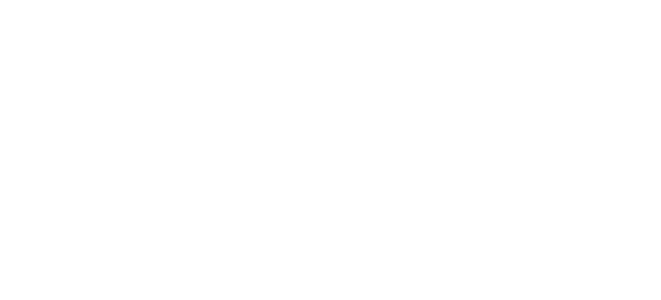
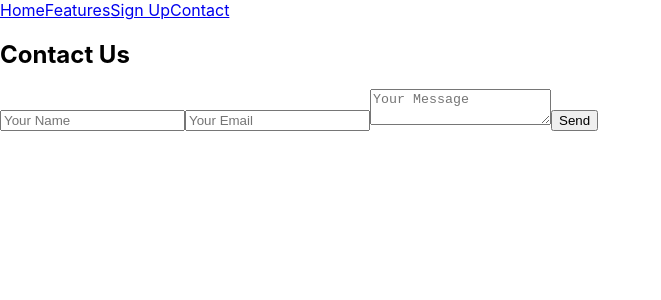
Before and after one commit to rialparmar1777/marketing-website, a React (Create React App) app: page /contact in a window 1280 px wide. Before the commit this address had no page. Shown: the top 300 px of the page, without its empty margins (0-661 px from the left). Built offline with nearby package versions, Linux system fonts and the light colour scheme.

Commit message:
created first regular plain layout

```diff
--- a/src/App.js
+++ b/src/App.js
@@ -1,14 +1,23 @@
 import React from 'react';
 import { BrowserRouter as Router, Route, Routes } from 'react-router-dom';
 import Home from './Home';
+import Navbar from './Navbar';
 import Features from './Features';
+import Landing from './Landing';
+import Contact from './Contact';
+
+
 
 function App() {
   return (
     <Router>
+      <Navbar />
       <Routes>
         <Route path="/" element={<Home />} />
         <Route path="/features" element={<Features />} />
+        <Route path="/landing" element={<Landing />} />
+        <Route path="/contact" element={<Contact />} />
+
       </Routes>
     </Router>
   );
--- /dev/null
+++ b/src/Contact.js
@@ -0,0 +1,44 @@
+import React, { useState } from 'react';
+
+const Contact = () => {
+  const [name, setName] = useState('');
+  const [email, setEmail] = useState('');
+  const [message, setMessage] = useState('');
+
+  const handleSubmit = (e) => {
+    e.preventDefault();
+    // Handle form submission
+    console.log('Contact form submitted:', { name, email, message });
+  };
+
+  return (
+    <div>
+      <h2>Contact Us</h2>
+      <form onSubmit={handleSubmit}>
+        <input
+          type="text"
+          placeholder="Your Name"
+          value={name}
+          onChange={(e) => setName(e.target.value)}
+          required
+        />
+        <input
+          type="email"
+          placeholder="Your Email"
+          value={email}
+          onChange={(e) => setEmail(e.target.value)}
+          required
+        />
+        <textarea
+          placeholder="Your Message"
+          value={message}
+          onChange={(e) => setMessage(e.target.value)}
+          required
+        />
+        <button type="submit">Send</button>
+      </form>
+    </div>
+  );
+};
+
+export default Contact;
--- a/src/Home.js
+++ b/src/Home.js
@@ -1,5 +1,6 @@
 import React from 'react';
 import { Link } from 'react-router-dom';
+import "../src/styles/Home.css";
 
 const Home = () => {
   return (
--- /dev/null
+++ b/src/Landing.js
@@ -0,0 +1,29 @@
+import React, { useState } from 'react';
+
+const Landing = () => {
+  const [email, setEmail] = useState('');
+
+  const handleSubmit = (e) => {
+    e.preventDefault();
+    // Handle form submission
+    console.log('Email submitted:', email);
+  };
+
+  return (
+    <div>
+      <h2>Sign Up for More Information</h2>
+      <form onSubmit={handleSubmit}>
+        <input
+          type="email"
+          placeholder="Enter your email"
+          value={email}
+          onChange={(e) => setEmail(e.target.value)}
+          required
+        />
+        <button type="submit">Sign Up</button>
+      </form>
+    </div>
+  );
+};
+
+export default Landing;
--- /dev/null
+++ b/src/Navbar.js
@@ -0,0 +1,15 @@
+import React from 'react';
+import { Link } from 'react-router-dom';
+
+const Navbar = () => {
+  return (
+    <nav>
+      <Link to="/">Home</Link>
+      <Link to="/features">Features</Link>
+      <Link to="/landing">Sign Up</Link>
+      <Link to="/contact">Contact</Link>
+    </nav>
+  );
+};
+
+export default Navbar;
```
Also changed, not shown: src/styles/Home.css (added).
